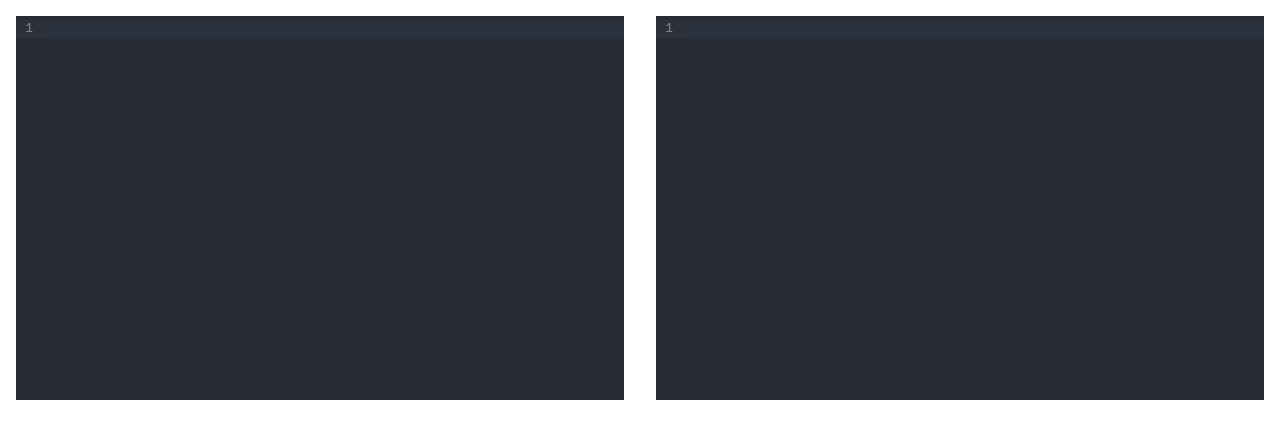
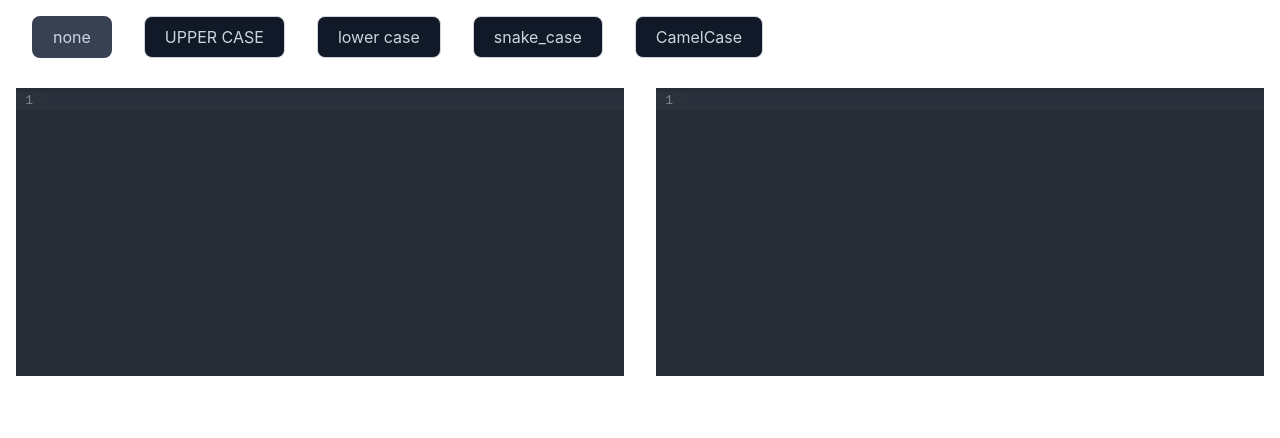
Before and after one commit to b1018043/dev-toys-cln, a Next.js app: page /textconv in a window 1280 px wide. Shown: the top 438 px of the page. Built offline with nearby package versions, Linux system fonts and the light colour scheme.

Commit message:
feat:text conv switch

```diff
--- a/pages/textconv.tsx
+++ b/pages/textconv.tsx
@@ -2,26 +2,84 @@ import type { NextPage } from 'next';
 import * as React from "react";
 import { useState, useEffect } from 'react';
 import Editor from "../components/editor";
-import {toUpperCamelCase} from "../utils/textconv";
+import type { TextConvertFunc } from "../utils/textconv";
+import {toConstant, toLowerCase, toSnakeCase, toUpperCamelCase,} from "../utils/textconv";
+
+const radioButtonLabelStyle: string = "flex py-2 px-5 bg-gray-900 border border-gray-300 rounded-lg text-slate-300 cursor-pointer focus:outline-none hover:bg-gray-800 peer-checked:bg-gray-700 peer-checked:border-transparent";
+
+type InputChangeHandler = (e: React.ChangeEvent<HTMLInputElement>)=>void;
+
+interface RadioButtonProps{
+    value: string;
+    name: string;
+    id: string;
+    label: string;
+    checked: boolean;
+    onChange: InputChangeHandler;
+}
+
+const RadioButton: React.FunctionComponent<RadioButtonProps> = ({value,name,id,label,checked,onChange}:RadioButtonProps)=>{
+    return (
+        <div className="mx-4">
+            <input
+                className="sr-only peer" type="radio" value={value}
+                name={name} id={id} checked={checked}
+                onChange={onChange}
+            />
+            <label className={radioButtonLabelStyle} htmlFor={id}>
+                {label}
+            </label>
+        </div>
+    );
+}
+
+const emptyTextConv: TextConvertFunc = (a:string)=>a;
+
+const nameFuncList: [string,TextConvertFunc][] = [
+    ["none",emptyTextConv],
+    ["UPPER CASE",toConstant],
+    ["lower case",toLowerCase],
+    ["snake_case",toSnakeCase],
+    ["CamelCase",toUpperCamelCase],
+];
 
 const TextConv: NextPage = () => {
     const [inputText, setInputText] = useState<string>("");
     const [convText, setConvText] = useState<string>("");
+    const [funcIndex,setFuncIndex] = useState<number>(0);
+
+    const handleRadioChange: InputChangeHandler = (e: React.ChangeEvent<HTMLInputElement>) =>{
+        const tmp = nameFuncList.findIndex((item)=>item[0]===e.target.value);
+        const tarFunc = tmp>=0?tmp:0;
+        setFuncIndex(tarFunc);
+    }
+
     useEffect(() => {
-        setConvText(toUpperCamelCase(inputText));
-    }, [inputText]);
+        setConvText(nameFuncList[funcIndex][1](inputText));
+    }, [inputText,funcIndex]);
     return (
-        <div className="h-96 flex flex-row">
+        <div>
+            <div className="m-4 h-10 flex flex-row">
+                {nameFuncList.map(([name],index)=>(
+                    <RadioButton
+                    onChange={handleRadioChange}
+                    key={index} id={index.toString()} value={name} checked={name=== nameFuncList[funcIndex][0]}
+                    name={name} label={name}
+                />
+                ))}
+            </div>
+            <div className="h-80 flex flex-row">
                 <Editor
-                className="h-96 basis-1/2 m-4"
+                    className="basis-1/2 m-4"
                     text={inputText}
                     setText={setInputText}
                 />
                 <Editor
-                className="h-96 basis-1/2 m-4"
+                    className="basis-1/2 m-4"
                     text={convText}
                     editable={false}
                 />
+            </div>
         </div>
     )
 }
--- a/utils/textconv.ts
+++ b/utils/textconv.ts
@@ -1,4 +1,4 @@
-type TextConvertFunc = (input: string)=>string;
+export type TextConvertFunc = (input: string)=>string;
 
 const toConstant: TextConvertFunc = (input:string)=>{
     const snakedInput = input.replaceAll(" ", "_");
@@ -18,6 +18,7 @@ const capitalize: TextConvertFunc = (input:string)=>{
 };
 
 const toUpperCamelCase: TextConvertFunc = (input:string)=>{
+    // NOTE: 現状の実装では複数行の場合にはうまく動作しない
     return input.split(" ").map(capitalize).join("");
 };
 
```
Lines whose indentation alone changed are shown as unchanged.
